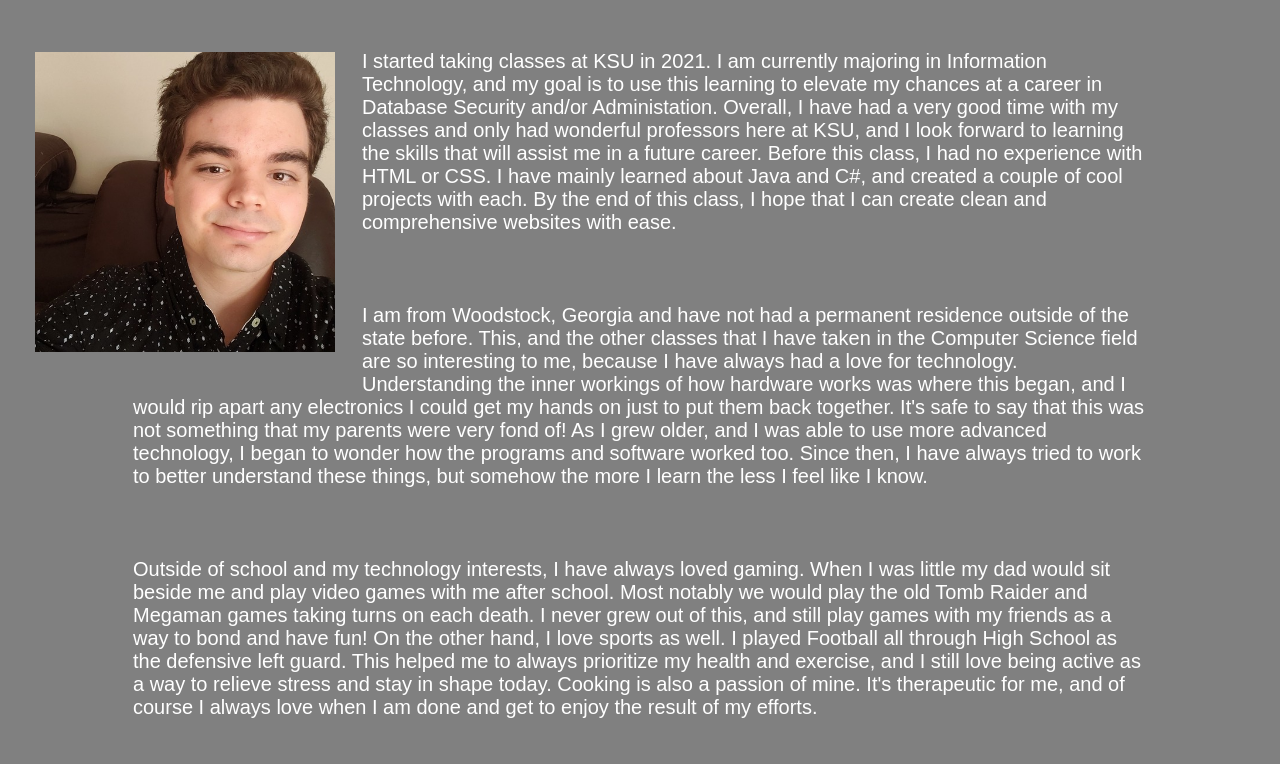
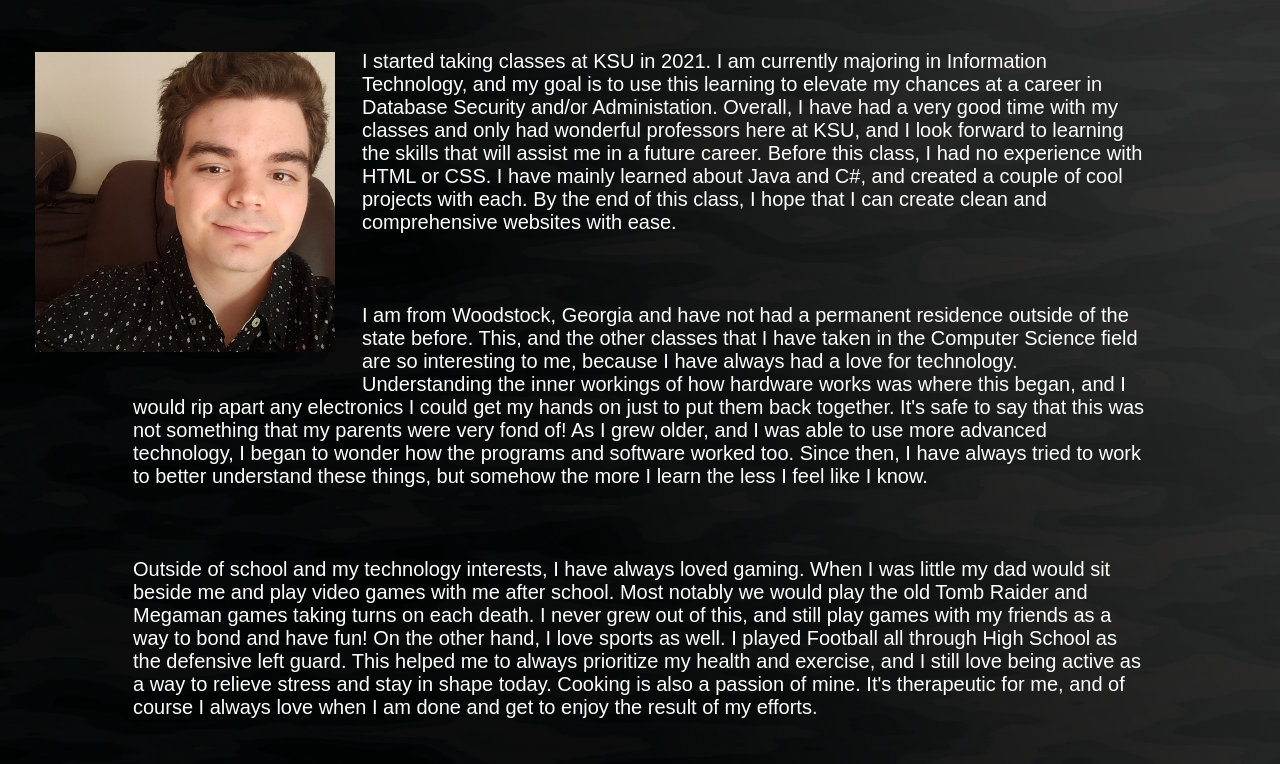
Before and after one commit to AustinWG47/WebDev-Project, a website: page docs/About.html in a window 1280 px wide. Shown: the part 203-967 px from the top of the page. Drawn offline with Linux system fonts and the light colour scheme.

Commit message:
final touches, better background

```diff
--- a/docs/Milestone1.css
+++ b/docs/Milestone1.css
@@ -1,6 +1,6 @@
 /*  CSS for body */
 body {
-    background-image: url("Background_im.jpg");
+    background-image: url("Background_img.png");
     background-size: cover;
     background-repeat: no-repeat;
     background-color: gray;
```
Also changed, not shown: docs/About.html (+1 -1 lines), docs/Background_img.png (added), 1 other file.
